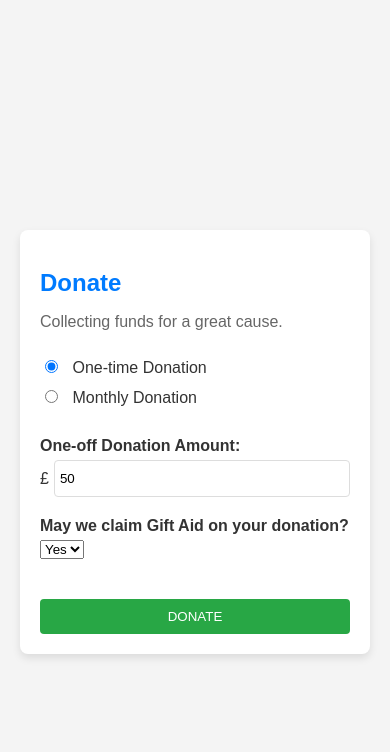
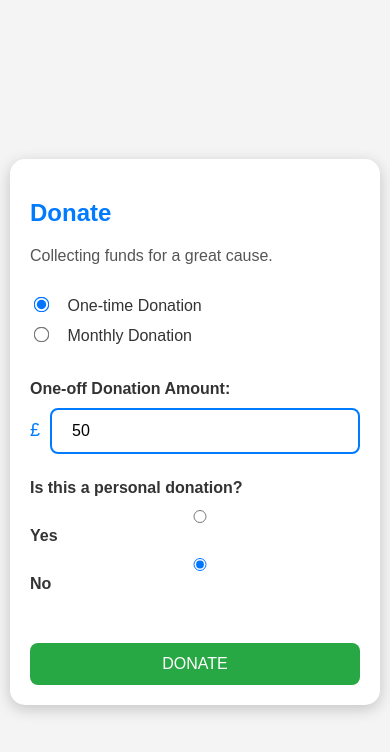
Before and after one commit to sighmoan1/stripecustomrecurring, a website: page public/index.html in a window 390 px wide. Drawn offline with Linux system fonts and the light colour scheme.

Commit message:
Working FE form

```diff
--- a/public/index.html
+++ b/public/index.html
@@ -21,29 +21,44 @@
         </label>
       </div>
 
-      <div class="input-group">
+          <div class="input-group">
         <label for="amount" id="amount-label">One-off Donation Amount:</label>
         <div class="currency-input">
           <span class="currency-symbol">£</span>
           <input type="number" step="0.01" name="amount" id="amount" required value="50" />
         </div>
-              <div class="input-group">
-        <label for="giftaid">May we claim Gift Aid on your donation?</label>
-        <select name="giftaid" id="giftaid">
-          <option value="yes">Yes</option>
-          <option value="no">No</option>
-        </select>
+
+
+      <div class="input-group">
+        <label>Is this a personal donation?</label>
+        <label>
+          <input type="radio" name="personalDonation" value="yes" id="personal-donation-yes"> Yes
+        </label>
+        <label>
+          <input type="radio" name="personalDonation" value="no" id="personal-donation-no" checked> No
+        </label>
       </div>
+
+        <div class="input-group" id="giftaid-question" style="display: none;">
+        <h3> If you are a UK taxpayer, you can boost your donation by 25p of Gift Aid for every £1 you donate, at no extra cost to you.</h3>
+            <input type="checkbox" name="giftaid" id="giftaid" value="yes">
+            <label for="giftaid">Yes, I am a UK Tax Payer and I would like Action for Child Trauma International to reclaim the tax on all qualifying donations I have made, as well as any future donations, until I notify them otherwise. </label>
+            <p>I understand that if I pay less income/capital gains tax than the amount of Gift Aid claimed on all my donations in the tax year in which they are received, it is my responsibility to pay any difference and that I must notify the charity of any changes to my tax status, including changes to my name or address.</p>
+        </div>
       </div>
       <button type="submit" id="checkout-button">Donate</button>
     </form>
   </section>
 
-  <script>
+<script>
 document.addEventListener("DOMContentLoaded", function() {
   var oneTime = document.getElementById('one-time');
   var monthly = document.getElementById('monthly');
   var amountLabel = document.getElementById('amount-label');
+  var personalYes = document.getElementById('personal-donation-yes');
+  var personalNo = document.getElementById('personal-donation-no');
+  var giftaidCheckbox = document.getElementById('giftaid');
+  var giftaidQuestion = document.getElementById('giftaid-question');
 
   oneTime.addEventListener('change', function() {
     if(this.checked) {
@@ -56,7 +71,22 @@ document.addEventListener("DOMContentLoaded", function() {
       amountLabel.textContent = 'Monthly Donation Amount:';
     }
   });
+
+  personalYes.addEventListener('change', function() {
+    if(this.checked) {
+      giftaidQuestion.style.display = 'block';
+      giftaidCheckbox.disabled = false;
+    }
+  });
+
+  personalNo.addEventListener('change', function() {
+    if(this.checked) {
+      giftaidQuestion.style.display = 'none';
+      giftaidCheckbox.checked = false;
+      giftaidCheckbox.disabled = true;
+    }
+  });
 });
-  </script>
+</script>
 </body>
 </html>
--- a/public/style.css
+++ b/public/style.css
@@ -12,21 +12,28 @@ body {
 
 section {
   background: white;
-  border-radius: 8px;
-  box-shadow: 0 4px 8px rgba(0, 0, 0, 0.1);
-  padding: 20px;
-  max-width: 400px;
+  border-radius: 15px;
+  box-shadow: 0 4px 15px rgba(0, 0, 0, 0.2);
+  padding: 30px;
+  max-width: 500px;
   width: 100%;
+  transition: transform 0.3s ease;
+}
+
+section:hover {
+  transform: scale(1.03);
 }
 
 .description h1 {
   color: #007bff;
-  margin-bottom: 10px;
+  margin-bottom: 15px;
+  font-size: 28px;
 }
 
 .description p {
-  font-size: 16px;
-  color: #666;
+  font-size: 18px;
+  color: #555;
+  line-height: 1.6;
 }
 
 form {
@@ -38,39 +45,52 @@ form {
   display: block;
   margin: 10px 0;
   cursor: pointer;
+  font-size: 18px;
 }
 
 .donation-type input[type="radio"] {
-  margin-right: 10px;
+  margin-right: 15px;
+  transform: scale(1.2);
 }
 
 .input-group {
-  margin: 20px 0;
+  margin: 25px 0;
 }
 
 .input-group label {
   display: block;
-  margin-bottom: 5px;
+  margin-bottom: 10px;
   font-weight: bold;
+  font-size: 18px;
 }
 
-.input-group input {
+.input-group input,
+.input-group input[type="number"] {
   width: 100%;
-  padding: 10px;
-  border: 1px solid #ddd;
-  border-radius: 4px;
+  padding: 15px;
+  border: 2px solid #007bff;
+  border-radius: 8px;
   box-sizing: border-box;
+  font-size: 16px;
+  transition: border-color 0.3s ease;
+}
+
+.input-group input:focus,
+.input-group input[type="number"]:focus {
+  outline: none;
+  border-color: #0056b3;
 }
 
 button#checkout-button {
   background-color: #28a745;
   color: white;
   border: none;
-  padding: 10px 20px;
+  padding: 15px 25px;
   text-transform: uppercase;
-  border-radius: 4px;
+  border-radius: 8px;
   cursor: pointer;
   transition: background-color 0.3s ease;
+  font-size: 18px;
 }
 
 button#checkout-button:hover {
@@ -83,10 +103,42 @@ button#checkout-button:hover {
 }
 
 .currency-symbol {
-  margin-right: 5px;
-  font-size: 16px;
+  margin-right: 10px;
+  font-size: 20px;
+  color: #007bff;
 }
 
-input[type="number"] {
-  padding-left: 5px;
+@media screen and (max-width: 480px) {
+  body {
+    padding: 10px;
+  }
+
+  section {
+    padding: 20px;
+    max-width: 100%;
+  }
+
+  .description h1 {
+    font-size: 24px;
+  }
+
+  .description p {
+    font-size: 16px;
+  }
+
+  .donation-type label,
+  .input-group label {
+    font-size: 16px;
+  }
+
+  .input-group input,
+  .input-group input[type="number"],
+  button#checkout-button {
+    padding: 12px 20px;
+    font-size: 16px;
+  }
+
+  .currency-symbol {
+    font-size: 18px;
+  }
 }
```
Also changed, not shown: 1 other file.
